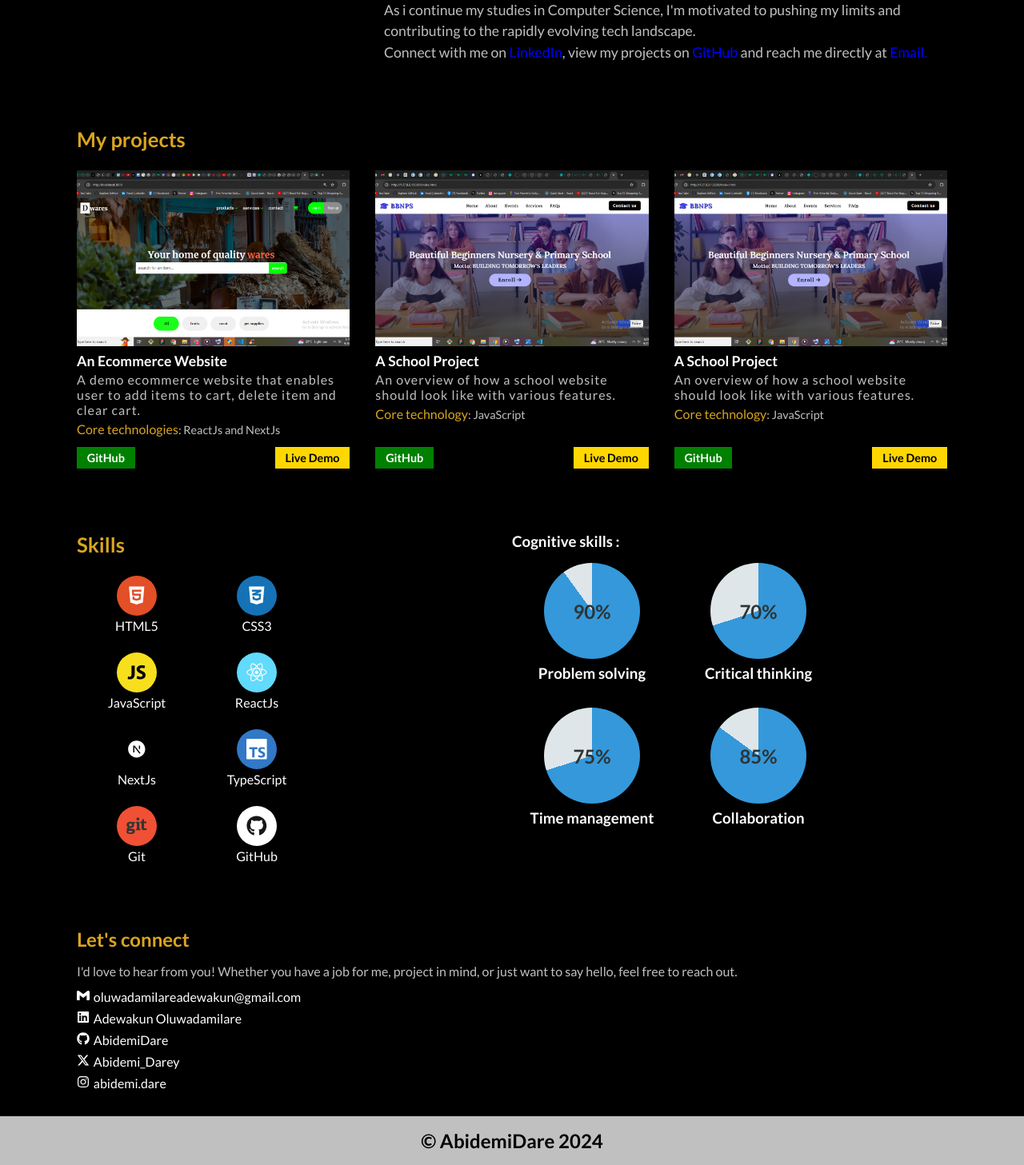
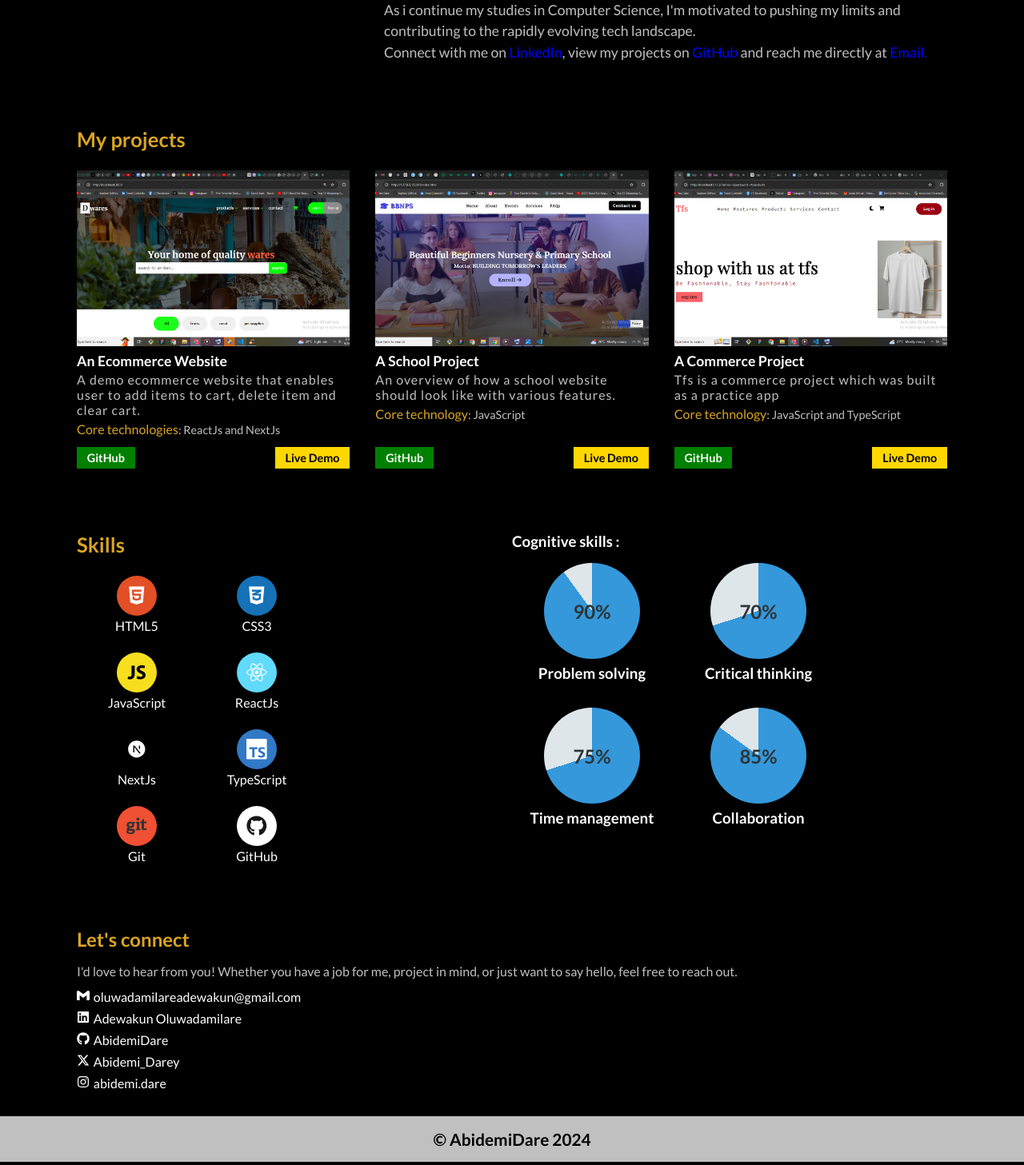
Before and after one commit to AbidemiDare/Portfolio, a Next.js app: page / in a window 1280 px wide. Shown: the part 479-1936 px from the top of the page at 80% size. Built offline with nearby package versions, Linux system fonts and the light colour scheme.

Commit message:
'project'

```diff
--- a/src/app/components/footer/footer.module.css
+++ b/src/app/components/footer/footer.module.css
@@ -16,6 +16,6 @@
   }
 
   .footer p {
-    font-size: 1.5rem;
+    font-size: 1.3rem;
   }
 }
--- a/src/app/components/projects/project.tsx
+++ b/src/app/components/projects/project.tsx
@@ -97,10 +97,10 @@ export default function Project() {
 
           {/* project */}
           <div className={style.project}>
-            <Link href="https://bbnps.netlify.app/" target="_blank">
+            <Link href="https://tfsweb.netlify.app/" target="_blank">
               <Image
                 className={style.projectImg}
-                src="/Images/bbnps.png"
+                src="/Images/tfs.png"
                 height={220}
                 width={120}
                 alt="project image"
@@ -108,12 +108,11 @@ export default function Project() {
             </Link>
 
             <div className={style.projectInfo}>
-              <h4 className={style.projectHeader}>A School Project</h4>
+              <h4 className={style.projectHeader}>A Commerce Project</h4>
               <div className={style.projectDescription}>
-                An overview of how a school website should look like with
-                various features.
+                Tfs is a commerce project which was built as a practice app
                 <p>
-                  <span>Core technology</span>: JavaScript
+                  <span>Core technology</span>: JavaScript and TypeScript
                 </p>
               </div>
             </div>
@@ -121,7 +120,7 @@ export default function Project() {
             <div className={style.projectLinks}>
               <Link
                 target="_blank"
-                href="https://github.com/AbidemiDare/BBNPS"
+                href="https://github.com/AbidemiDare/Commerce-web"
                 className={style.firstLink}
               >
                 GitHub
@@ -129,7 +128,7 @@ export default function Project() {
               <Link
                 target="_blank"
                 className={style.projectLink}
-                href="https://bbnps.netlify.app/"
+                href="https://tfsweb.netlify.app/"
               >
                 Live Demo
               </Link>
--- a/src/app/page.module.css
+++ b/src/app/page.module.css
@@ -100,12 +100,12 @@
   align-items: center;
   gap: 0 5px;
   outline: none;
-  transition: 0.2s;
+  transition: 0.5s;
   position: relative;
-  -webkit-transition: 0.2s;
-  -moz-transition: 0.2s;
-  -ms-transition: 0.2s;
-  -o-transition: 0.2s;
+  -webkit-transition: 0.5s;
+  -moz-transition: 0.5s;
+  -ms-transition: 0.5s;
+  -o-transition: 0.5s;
 }
 
 .heroBtn:hover {
--- a/src/app/page.tsx
+++ b/src/app/page.tsx
@@ -113,14 +113,14 @@ const Home = () => {
               </h2>
             </div>
 
-            <Link
+            <a
               target="_blank"
-              href="./adewakun.pdf"
-              download="adewakun.pdf"
+              href="./adewakun-oluwadamilare.pdf"
+              download="adewakun-oluwadamilare.pdf"
               className={style.heroBtn}
             >
               Download CV <FaDownload className={style.heroArrow} />
-            </Link>
+            </a>
           </section>
 
           <About />
```
Also changed, not shown: public/Images/tfs.png (added), 1 other file (tests, documents, lock files or other folders).
